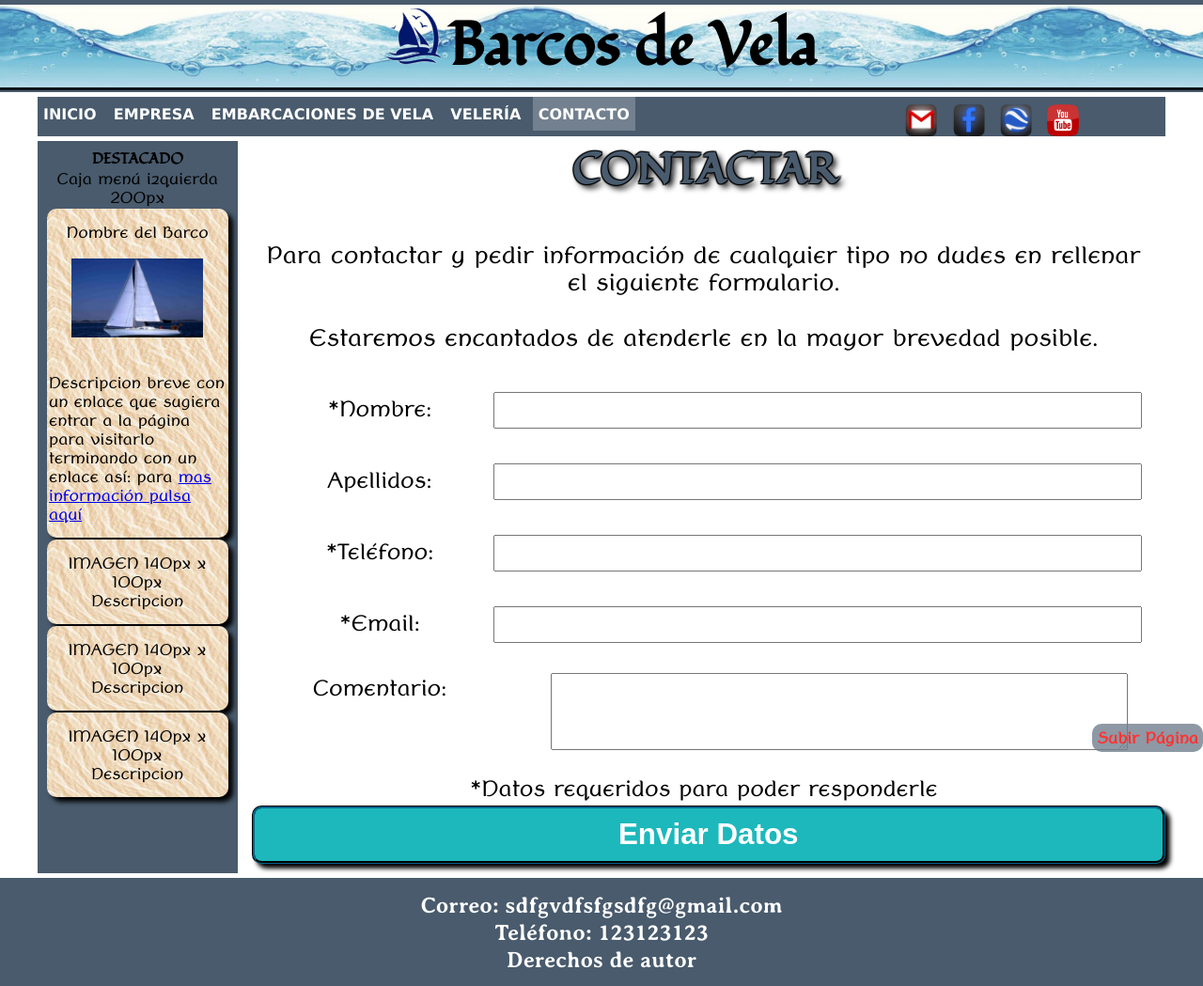
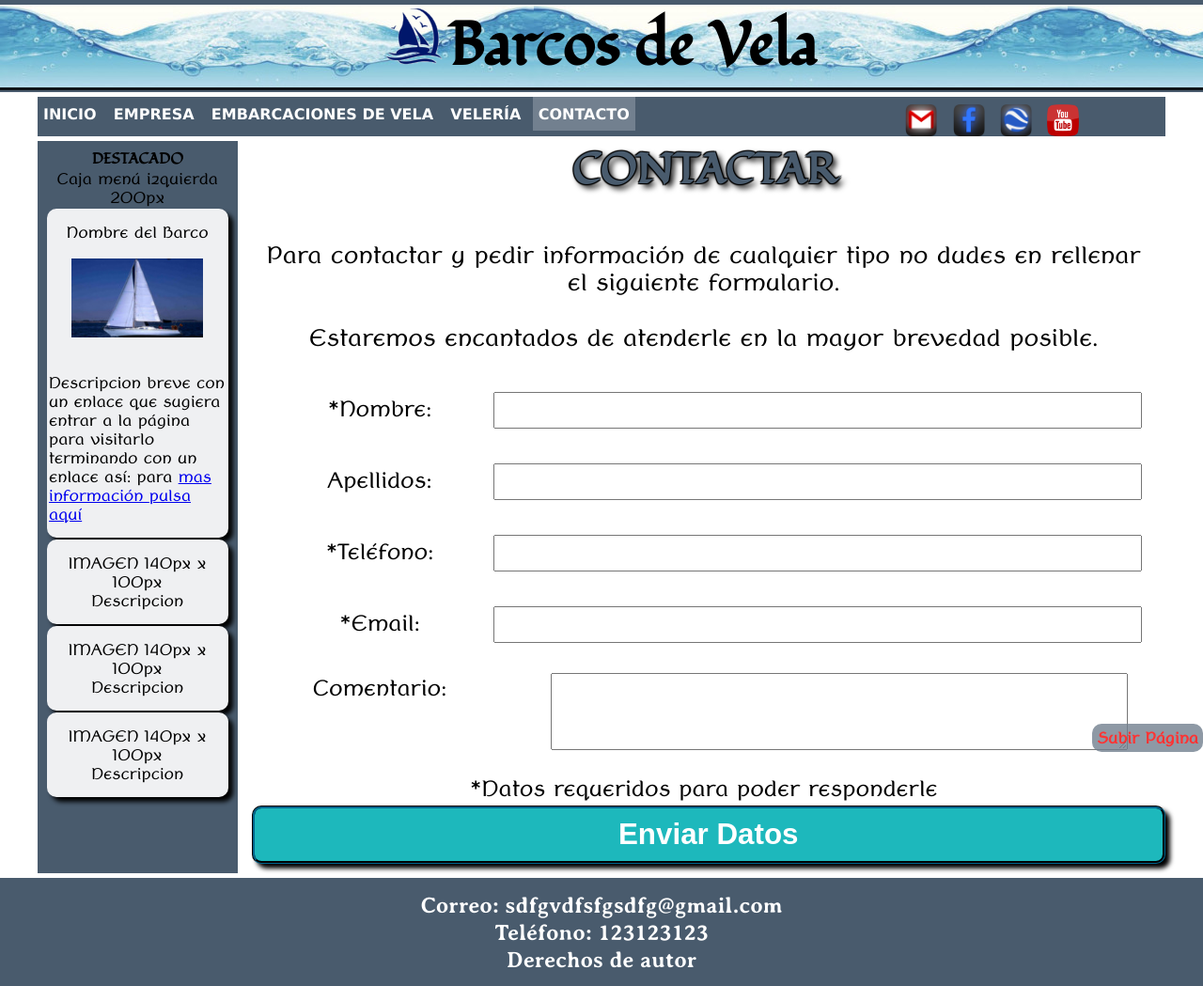
Before and after one commit to fryntiz/ProgramacionWeb, a PHP site: page /contacto.html in a window 1280 px wide. Shown: the whole page at 94% size. Run offline with PHP 8.4, Linux system fonts and the light colour scheme.

Commit message:
Eliminada img fondo

```diff
--- a/UnaDeBarcosDeVela/CSS/estilos.css
+++ b/UnaDeBarcosDeVela/CSS/estilos.css
@@ -257,7 +257,6 @@ Menú IZQUIERDA común todas las páginas
 	background-color: #EFF0F2;
 	border-radius: 10px;
 	box-shadow: 5px 5px 5px black;
-	background-image: url(../images/fondoarena.jpg);
 }
 #cajamenuizquierda P {
 	text-align:left;
```
